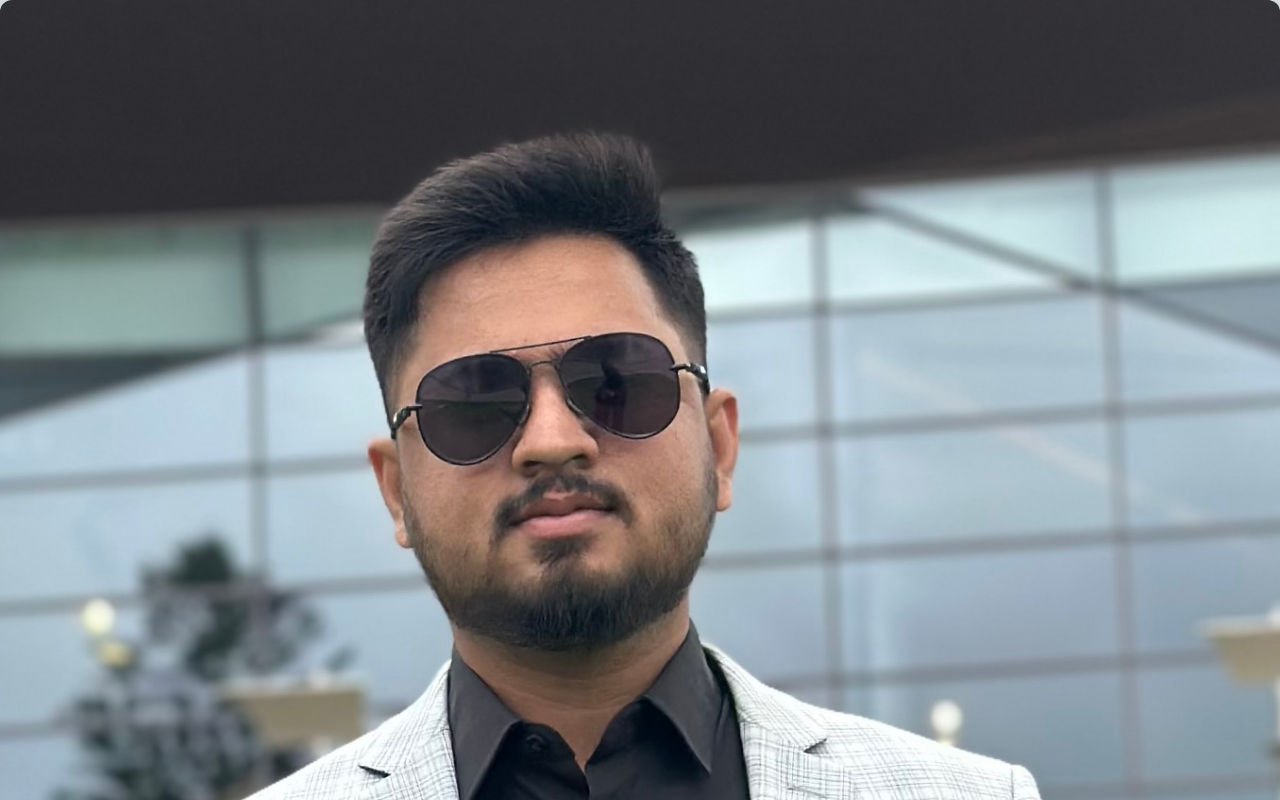
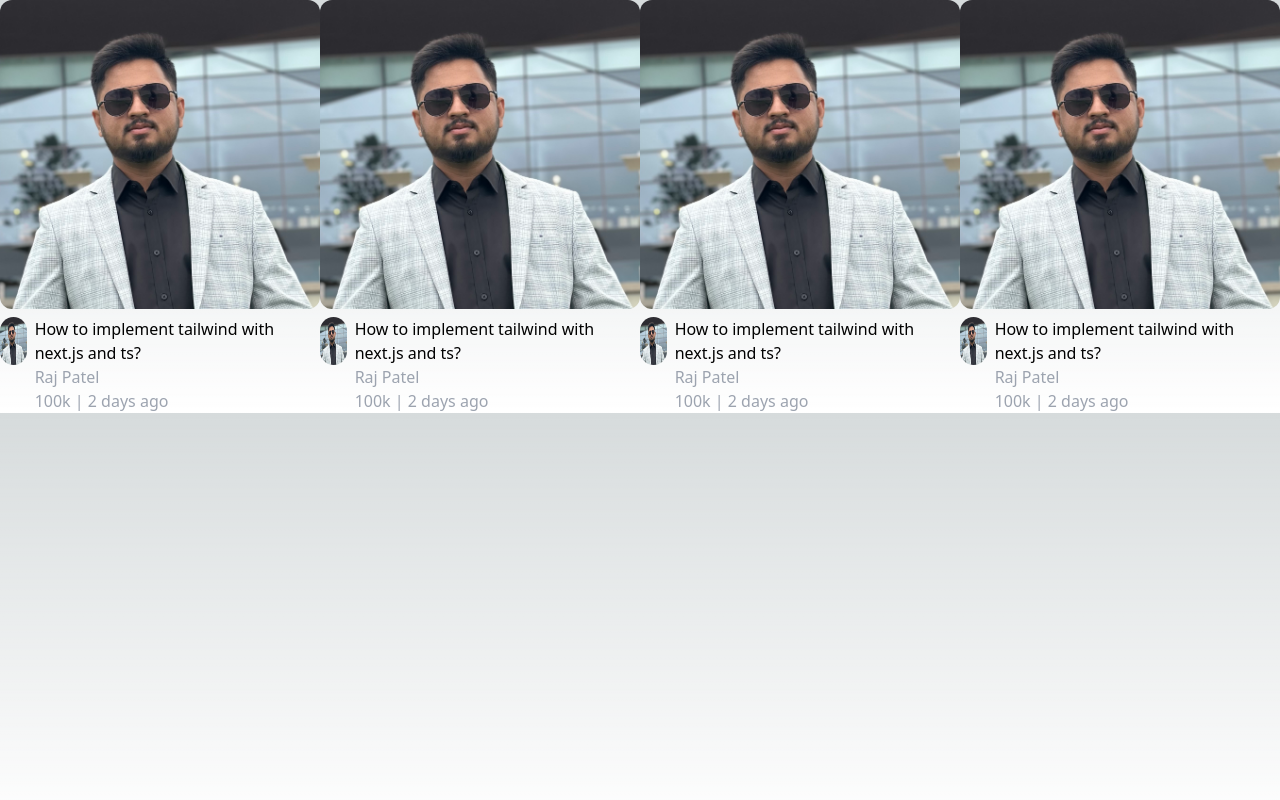
Before and after one commit to raj8980/mern_learn, a Next.js app in the folder youtube_clone_tailwind_react/: page / in a window 1280 px wide. Shown: the top 800 px of the page. Built offline with nearby package versions, Linux system fonts and the light colour scheme.

Commit message:
Implemented a video grid which shows the 4 video in a row.

```diff
--- a/youtube_clone_tailwind_react/src/components/VideoGrid.tsx
+++ b/youtube_clone_tailwind_react/src/components/VideoGrid.tsx
@@ -37,7 +37,7 @@
 
 export function VideoGrid() {
   return (
-    <div className="grid grid-4">
+    <div className="grid grid-cols-4">
       {VIDEOS.map((video) => (
         <div>
           <VideoCard
```
